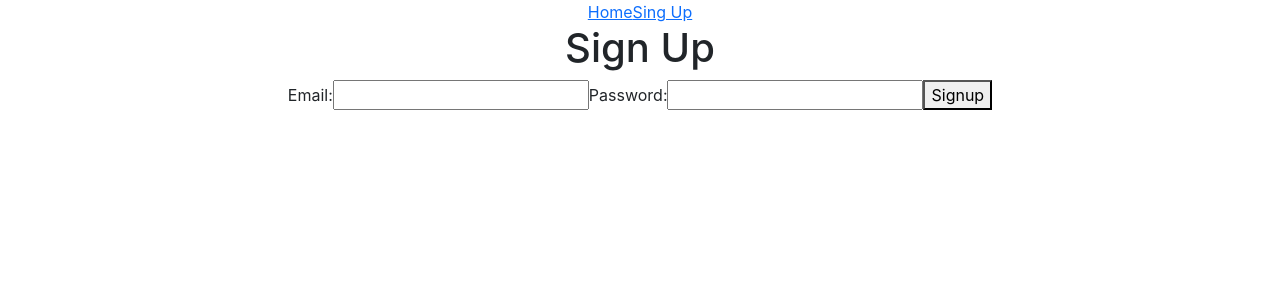
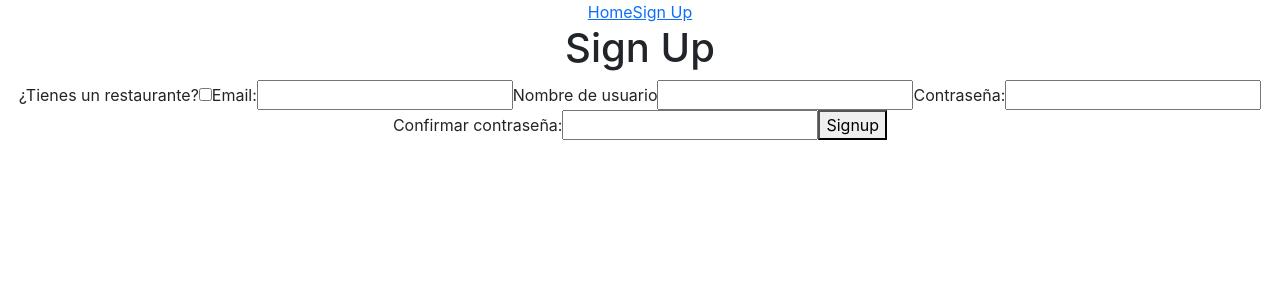
Before and after one commit to MoniIgnacio/client-sibarita, a React (Create React App) app: page /signup in a window 1280 px wide. Shown: the top 300 px of the page. Built offline with nearby package versions, Linux system fonts and the light colour scheme.

Commit message:
Started working on config and auth services and configuring the signup form

```diff
--- a/src/components/Navbar.jsx
+++ b/src/components/Navbar.jsx
@@ -5,7 +5,7 @@ function Navbar() {
   return (
     <div>
     <Link to={'/'}>Home</Link>
-    <Link to={'/signup'}>Sing Up</Link>
+    <Link to={'/signup'}>Sign Up</Link>
     </div>
   )
 }
--- a/src/pages/Signup.jsx
+++ b/src/pages/Signup.jsx
@@ -1,55 +1,62 @@
 import { useState } from "react";
 // import { signupService } from "../services/auth.services";
-import { useNavigate } from "react-router-dom"
+import { useNavigate } from "react-router-dom";
 
 function Signup() {
-
-  const navigate = useNavigate()
+  const navigate = useNavigate();
 
   const [email, setEmail] = useState("");
+  const [username, setUsername] = useState("");
   const [password, setPassword] = useState("");
-  const [errorMessage, setErrorMessage] = useState("")
+  const [password2, setPassword2] = useState("");
+  const [role, setRole] = useState("client");
+  const [errorMessage, setErrorMessage] = useState("");
 
   const handleEmailChange = (e) => setEmail(e.target.value);
   const handlePasswordChange = (e) => setPassword(e.target.value);
+  const handlePassword2Change = (e) => setPassword2(e.target.value);
+  const handleUsernameChange = (e) => setUsername(e.target.value);
+  const handleRoleChange = (e) => setRole(e.target.value);
 
   const handleSignup = async (e) => {
     e.preventDefault();
 
-
     const newUser = {
       email: email,
-      password: password
-    }
+      username: username,
+      password: password,
+      password2: password2,
+    };
 
     try {
-
       // await signupService(newUser)
 
-      navigate("/login")
-
+      navigate("/login");
     } catch (error) {
       // console.log(error.response.status)
       // console.log(error.response.data.errorMessage)
       if (error.response && error.response.status === 400) {
         // si el error es de tipo 400 me quedo en el componente y muestro el mensaje de error
-        setErrorMessage(error.response.data.errorMessage)
+        setErrorMessage(error.response.data.errorMessage);
       } else {
         // si el error es otro (500) entonces si redirecciono a /error
-        navigate("/error")
+        navigate("/error");
       }
     }
-
-
   };
 
   return (
     <div>
-
       <h1>Sign Up</h1>
 
       <form onSubmit={handleSignup}>
-
+        <label>¿Tienes un restaurante?</label>
+        <input
+          type="checkbox"
+          name="role"
+          value={role}
+          onChange={handleRoleChange}
+        />
         <label>Email:</label>
         <input
           type="email"
@@ -58,7 +65,15 @@ function Signup() {
           onChange={handleEmailChange}
         />
 
-        <label>Password:</label>
+        <label>Nombre de usuario</label>
+        <input
+          type="text"
+          name="username"
+          value={username}
+          onChange={handleUsernameChange}
+        />
+
+        <label>Contraseña:</label>
         <input
           type="password"
           name="password"
@@ -66,12 +81,18 @@ function Signup() {
           onChange={handlePasswordChange}
         />
 
+        <label>Confirmar contraseña:</label>
+        <input
+          type="password"
+          name="password2"
+          value={password2}
+          onChange={handlePassword2Change}
+        />
+
         <button type="submit">Signup</button>
 
         {errorMessage !== "" && <p>{errorMessage}</p>}
-
       </form>
-
     </div>
   );
 }
```
Also changed, not shown: src/pages/services/auth.services.js (+15 -0 lines), src/pages/services/config.services.js (+7 -0 lines).
